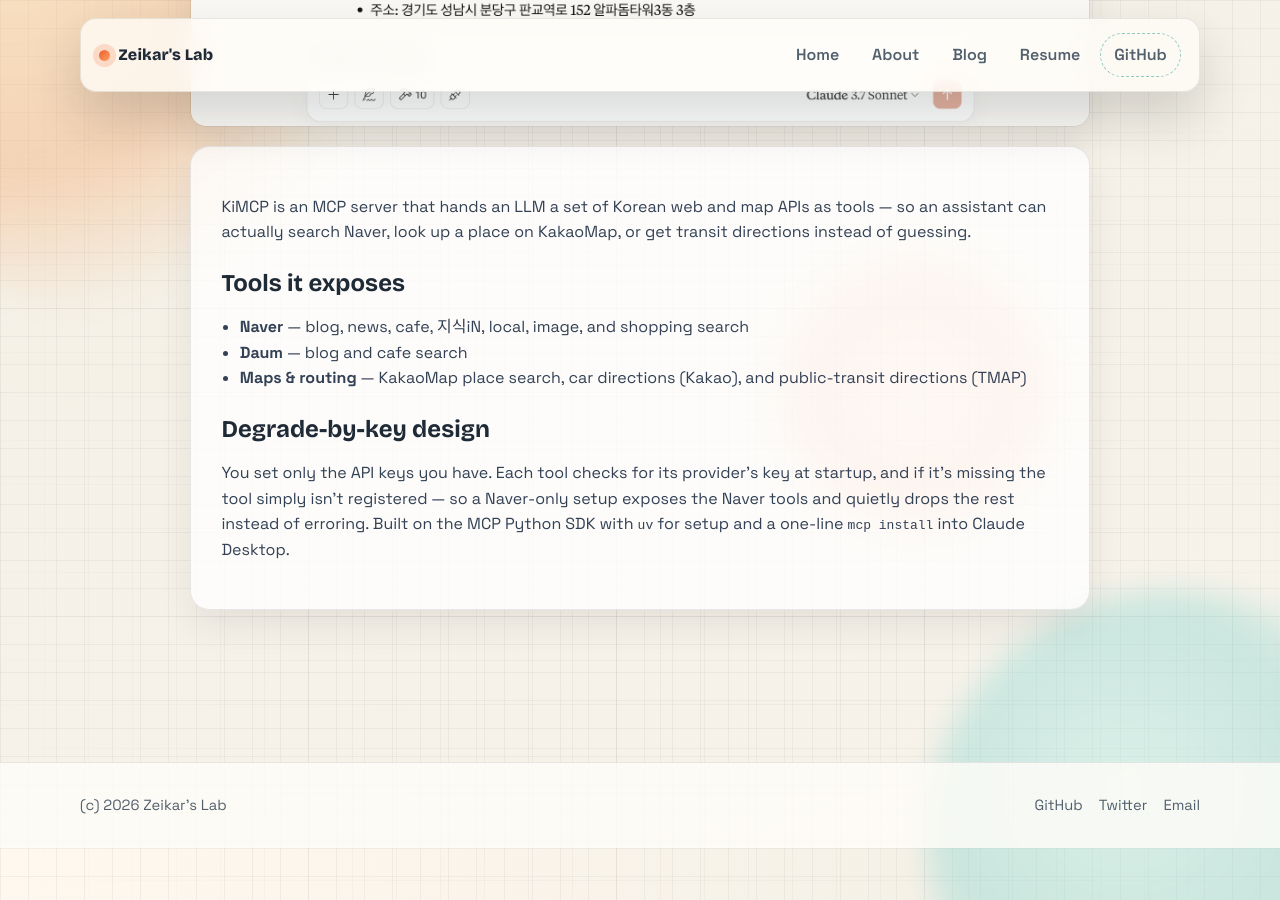
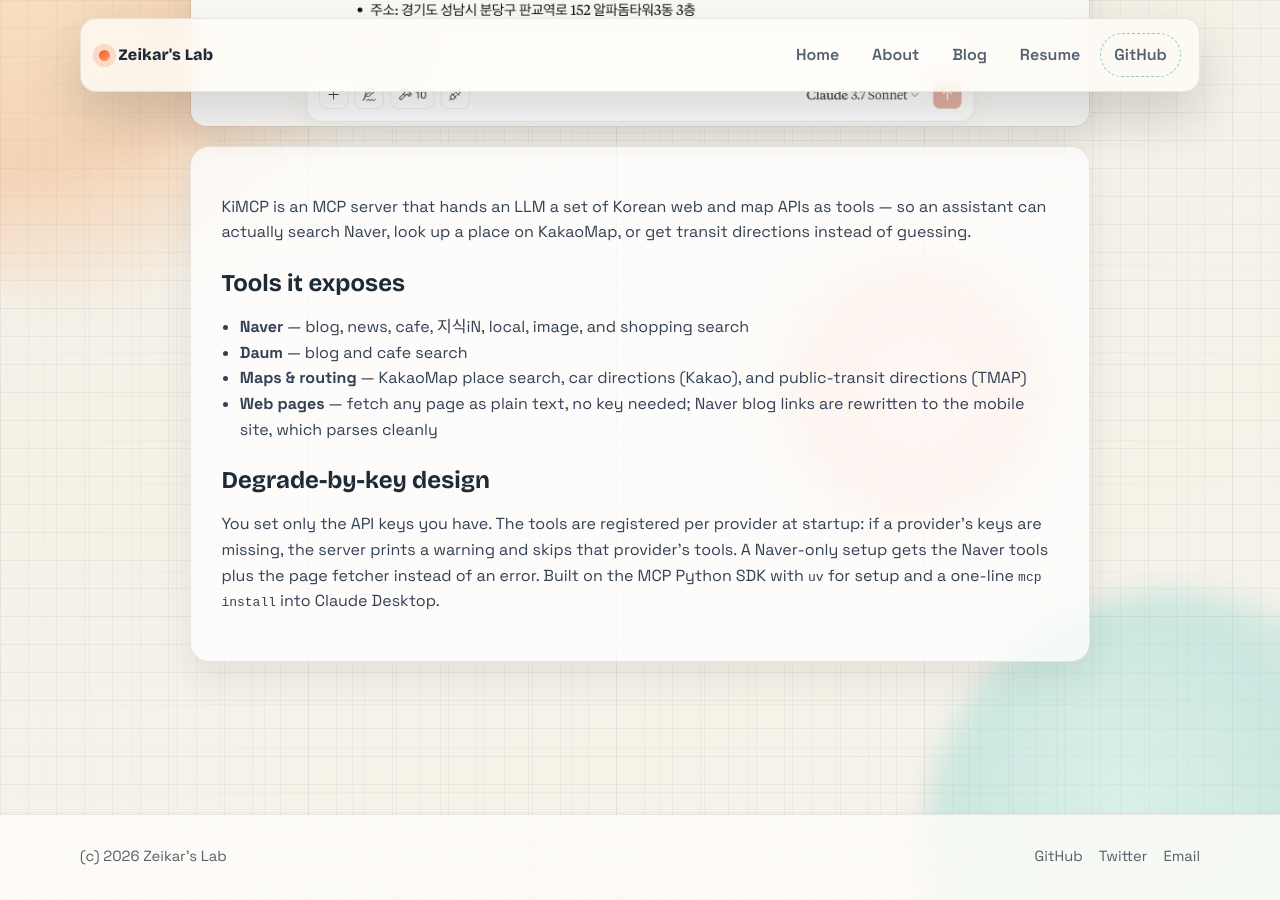
Before and after one commit to zeikar/zeikar.github.io, a Jekyll site: the page built from _projects/kimcp.md, in a window 1280 px wide and 900 px high, scrolled down 1092 px. Built offline with Jekyll 4.4.1, drawn with Linux system fonts in a browser that asks for light colours.

Commit message:
docs(projects): correct kimcp's key handling and add its page-fetch tool
Tools are registered per provider with a startup warning, not dropped
silently per tool. The keyless page fetcher was never listed.

```diff
--- a/_projects/kimcp.md
+++ b/_projects/kimcp.md
@@ -16,7 +16,8 @@
 - **Naver** — blog, news, cafe, 지식iN, local, image, and shopping search
 - **Daum** — blog and cafe search
 - **Maps & routing** — KakaoMap place search, car directions (Kakao), and public-transit directions (TMAP)
+- **Web pages** — fetch any page as plain text, no key needed; Naver blog links are rewritten to the mobile site, which parses cleanly
 
 ## Degrade-by-key design
 
-You set only the API keys you have. Each tool checks for its provider's key at startup, and if it's missing the tool simply isn't registered — so a Naver-only setup exposes the Naver tools and quietly drops the rest instead of erroring. Built on the MCP Python SDK with `uv` for setup and a one-line `mcp install` into Claude Desktop.
+You set only the API keys you have. The tools are registered per provider at startup: if a provider's keys are missing, the server prints a warning and skips that provider's tools. A Naver-only setup gets the Naver tools plus the page fetcher instead of an error. Built on the MCP Python SDK with `uv` for setup and a one-line `mcp install` into Claude Desktop.
```
